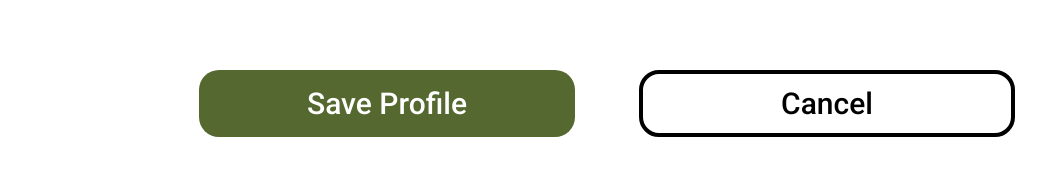
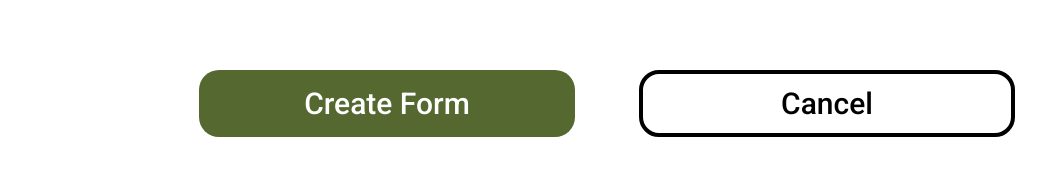
Before and after one commit to TritonSE/FSD-Distribution-Web-App, a React (Create React App) app: page / in a window 1280 px wide. Shown: the part 4645-4820 px from the top of the page, without its empty margins (98-1144 px from the left). Built offline with nearby package versions, Linux system fonts and the light colour scheme.

Commit message:
Converted functional components to class-based ones

```diff
--- a/src/pages/agency-profile-form/AgencyProfileForm.js
+++ b/src/pages/agency-profile-form/AgencyProfileForm.js
@@ -787,7 +787,7 @@ class AgencyProfileForm extends Component {
                   className="form-button-submit"
                   onClick={this.submitForm}
                 >
-                  Save Profile
+                  {this.props.edit ? "Save Form" : "Create Form"}
                 </button>
               </Col>
               <Col>
```
